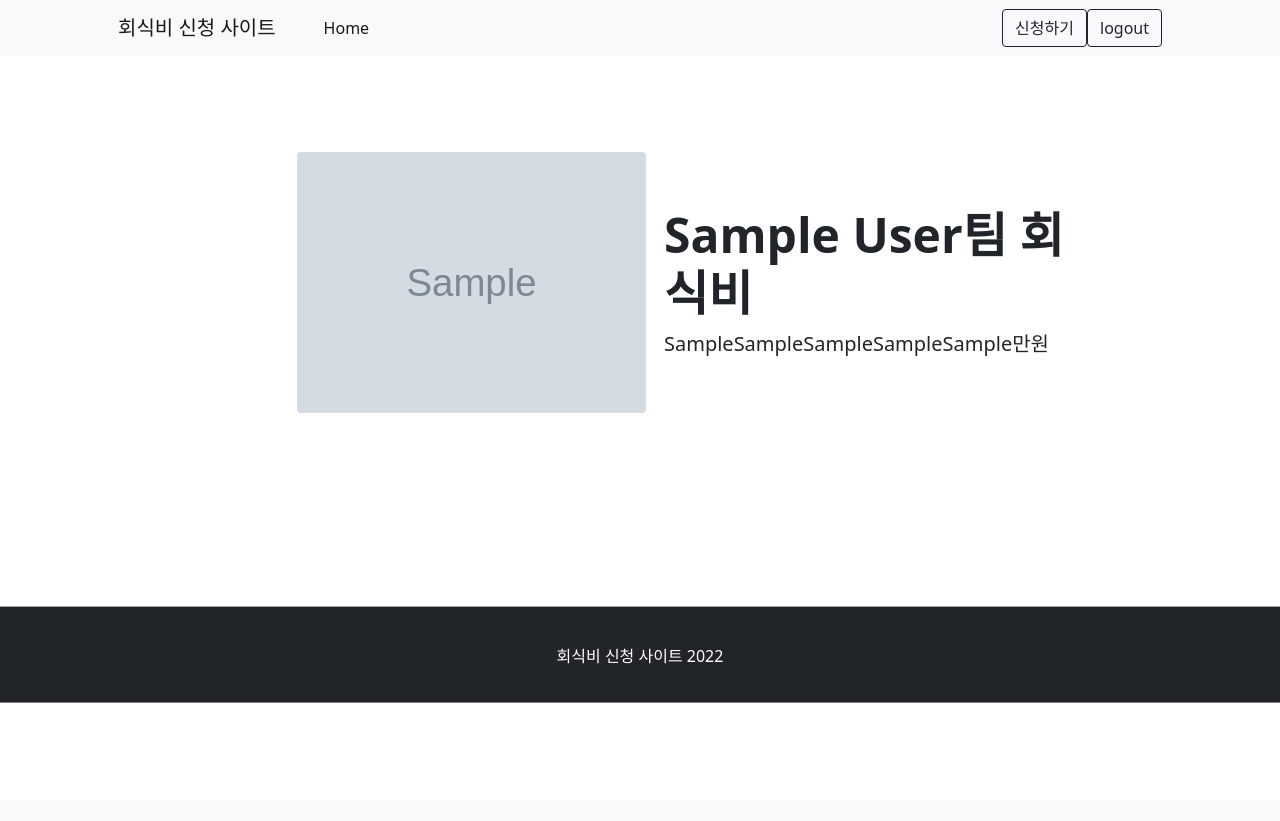
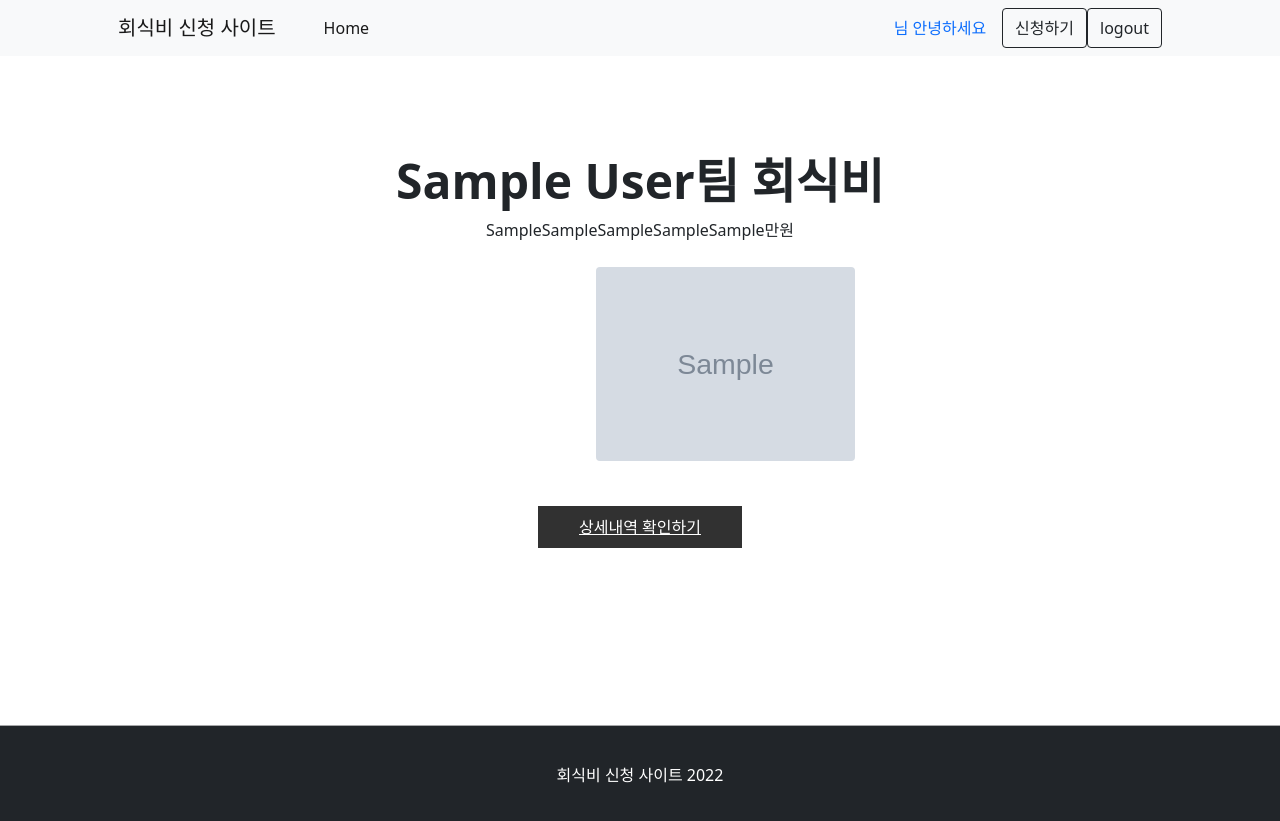
Before and after one commit to kvkvd12/5i_support_project, a Django app: page /home/ in a window 1280 px wide. Before the commit the page ends 703 px from the top, so only its background shows below. Run offline with Django 4.2, Linux system fonts and the light colour scheme; tables that the repository leaves empty hold one stand-in row (values such as "Sample post"); grey boxes marked "Sample" are stand-in pictures; some libraries are stand-ins or nearby versions.

Commit message:
[modify]home 템플릿 수정, 네비바 사용자이름 추가,

```diff
--- a/templates/base.html
+++ b/templates/base.html
@@ -22,6 +22,7 @@
                         <li class="nav-item"><a class="nav-link active" aria-current="page" href="/home">Home</a></li>
                     </ul>
                     <form class="d-flex">
+                        <a class="nav-link" href="">{{ user.username }}님 안녕하세요</a>
                         {% if user.username == 'a' %}
                         <button class="btn btn-outline-dark" type="submit" >
                             <a href="/approval" style="text-decoration: none; color: inherit;">승인</a>
--- a/templates/support_data/home.html
+++ b/templates/support_data/home.html
@@ -2,18 +2,97 @@
 {% block title %}Home{% endblock %}
 {% block content %}
 {% load mathfilters %}
+<style>
+   .shop_section .box {
+    display: -webkit-box;
+    display: -ms-flexbox;
+    display: flex;
+    -webkit-box-orient: vertical;
+    -webkit-box-direction: normal;
+        -ms-flex-direction: column;
+            flex-direction: column;
+    -webkit-box-align: center;
+        -ms-flex-align: center;
+            align-items: center;
+    text-align: center;
+  }
+
+  .shop_section .box .detail-box h2 {
+    font-weight: bold;
+    font-size: 3rem;
+  }
+
+  .shop_section .box .detail-box p {
+    margin-bottom: 0;
+  }
+
+  .shop_section .box .img-box img {
+    max-width: 100%;
+    margin-top: 25px;
+    margin-bottom: 20px;
+    justify-content: center;
+  }
+
+  .shop_section .box .btn-box {
+    margin-top: 25px;
+  }
+
+  .shop_section .box .btn-box a {
+    display: inline-block;
+    padding: 8px 40px;
+    background-color: #313131;
+    border: 1px solid #313131;
+    color: #ffffff;
+  }
+
+  .shop_section .box .btn-box a:hover {
+    background-color: transparent;
+    color: #313131;
+  }
+</style>
 
 <!-- Product section-->
 {% for my_image in my_images %}
 <section class="py-5">
     <div class="container px-4 px-lg-5 my-5">
         <div class="row gx-4 gx-lg-5 align-items-center">
-            <figure class="col-md-6"><img class="img-fluid rounded" src="{{ my_image.image.url}}" alt="..." id="img2" />
+            <!-- <figure class="col-md-6">
+                {% if my_image.image %}
+                <img class="img-fluid rounded" src="{{ my_image.image.url}}" alt="..." id="img2" />
+                {% else %}
+                <img class="img-fluid rounded" src="https://dummyimage.com/600x500/dee2e6/6c757d.jpg" alt="..." id="img2" />
+                {% endif %}
             </figure>
             <div class="col-md-5">
                 <h1 class="display-5 fw-bolder">{{ my_image.team_name.team_name }}팀 회식비</h1>
                 <p class="lead">{{ my_image.people_num|mul:5 }}만원</p>
-            </div>
+            </div> -->
+            <section class="shop_section layout_padding">
+                <div class="container">
+                  <div class="box">
+                    <div class="detail-box">
+                      <h2>
+                        {{ my_image.team_name.team_name }}팀 회식비
+                      </h2>
+                      <p>
+                        {{ my_image.people_num|mul:5 }}만원
+                      </p>
+                    </div>
+                    <div class="img-box">
+                        {% if my_image.image %}
+                        <img class="img-fluid rounded" src="{{ my_image.image.url}}" alt="..." id="img2" />
+                        {% else %}
+                        <img class="img-fluid rounded" src="https://dummyimage.com/600x500/dee2e6/6c757d.jpg" alt="..." id="img2" />
+                        {% endif %}
+                    </div>
+                    <div class="btn-box">
+                      <a href="/result/{my_image.id}/">
+                        상세내역 확인하기
+                      </a>
+                    </div>
+                  </div>
+                </div>
+              </section>
         </div>
     </div>
 </section>
```
